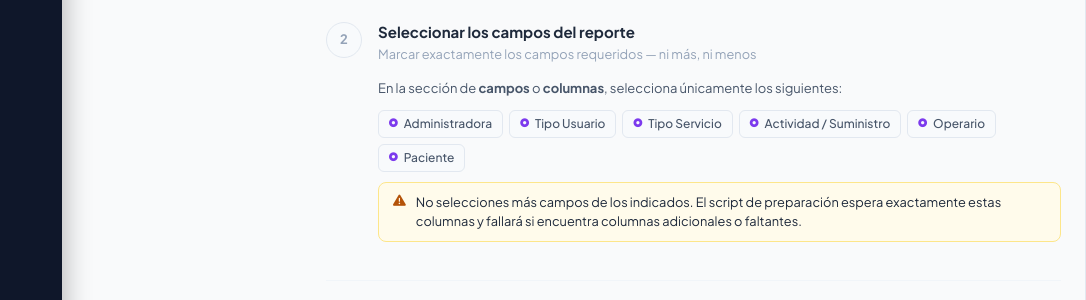
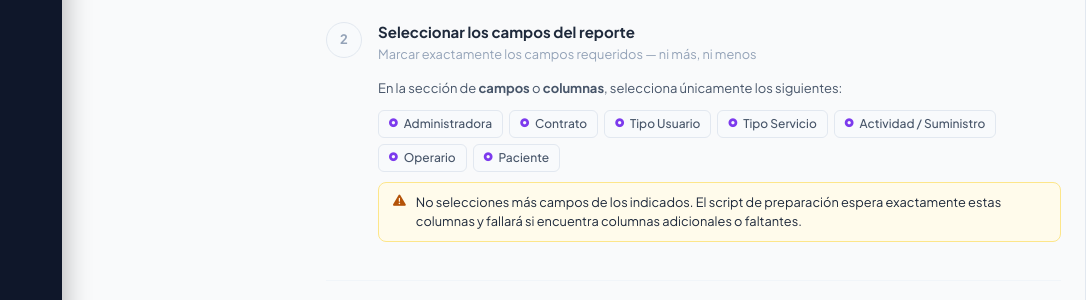
Before and after one commit to SanAfaGal/medical-audit-v2, a FastAPI app: page /help in a window 1280 px wide. Shown: the part 629-929 px from the top of the page, without its empty margins (194-1280 px from the left). Run offline with FastAPI, Linux system fonts and the light colour scheme; data that the repository does not hold is empty; parts of the project's set-up code (start-up, migrations or seed data) failed here and were passed over.

Commit message:
fix(ui): correcciones en templates de audit, help y pipeline
- audit: actualiza placeholder del buscador de facturas
- help: agrega campo Contrato en la lista de columnas requeridas de SIHOS;
  corrige script de Office para renombrar "tipo usuario" → "Tipo" y
  "contrato" → "Contrato" por separado, incluyendo ambas en el orden final
- pipeline: actualiza ícono de MARK_UNKNOWN_DIRS a fa-circle-question

Co-Authored-By: Claude Sonnet 4.6 <noreply@anthropic.com>

```diff
--- a/app/templates/audit/index.html
+++ b/app/templates/audit/index.html
@@ -400,7 +400,7 @@
           <div class="relative">
             <i class="fa-solid fa-magnifying-glass absolute left-2.5 top-1/2 -translate-y-1/2 text-gray-300 text-xs pointer-events-none"></i>
             <input type="text" x-model="searchQuery" @input.debounce.400ms="page=1; loadInvoices()"
-                   placeholder="Factura, paciente…"
+                   placeholder="100000; 100001; ..."
                    class="w-full border border-gray-200 rounded-lg pl-7 pr-2.5 py-1.5 text-xs text-gray-700 focus:ring-2 focus:ring-teal-500 focus:border-teal-400" />
           </div>
         </div>
--- a/app/templates/help/index.html
+++ b/app/templates/help/index.html
@@ -382,6 +382,7 @@
           <p>En la sección de <strong>campos</strong> o <strong>columnas</strong>, selecciona únicamente los siguientes:</p>
           <div class="field-tags">
             <span class="field-tag"><i class="fa-solid fa-circle-dot"></i>Administradora</span>
+            <span class="field-tag"><i class="fa-solid fa-circle-dot"></i>Contrato</span>
             <span class="field-tag"><i class="fa-solid fa-circle-dot"></i>Tipo Usuario</span>
             <span class="field-tag"><i class="fa-solid fa-circle-dot"></i>Tipo Servicio</span>
             <span class="field-tag"><i class="fa-solid fa-circle-dot"></i>Actividad / Suministro</span>
@@ -708,7 +709,8 @@ const OFFICE_SCRIPT = `function main(workbook: ExcelScript.Workbook): void {
     const renameMap: { [key: string]: string } = {
         "num factura": "Factura",
         "admisión": "Admision",
-        "tipo usuario": "Contrato",
+        "tipo usuario": "Tipo",
+        "contrato": "Contrato",
         "tipo servicio": "Servicio",
         "actividad/suministro": "Actividad",
         "operario": "Operario",
@@ -728,7 +730,7 @@ const OFFICE_SCRIPT = `function main(workbook: ExcelScript.Workbook): void {
     // ─── 5. Identificar columnas a conservar por nombre ──────────────────────────
     const headersToKeep: string[] = [
         "Fecha", "Factura", "Admision", "Administradora",
-        "Contrato", "Servicio", "Actividad", "Operario",
+        "Contrato", "Tipo", "Servicio", "Actividad", "Operario",
         "Documento", "Numero", "Paciente",
     ];
 
@@ -796,7 +798,7 @@ const OFFICE_SCRIPT = `function main(workbook: ExcelScript.Workbook): void {
     // ─── 9. Reordenar columnas en memoria ─────────────────────────────────────────
     const desiredOrder: string[] = [
         "FACTURA", "ADMISION", "FECHA", "DOCUMENTO", "NUMERO",
-        "PACIENTE", "ADMINISTRADORA", "CONTRATO", "SERVICIO",
+        "PACIENTE", "ADMINISTRADORA", "CONTRATO", "TIPO", "SERVICIO",
         "ACTIVIDAD", "OPERARIO",
     ];
 
--- a/app/templates/pipeline/index.html
+++ b/app/templates/pipeline/index.html
@@ -862,7 +862,7 @@ function pipeline() {
       { type:'stage', id:'VERIFY_INVOICE_CODE',           label:'Verificar número en PDF',         icon:'fa-solid fa-magnifying-glass',       phaseColor:'#b45309' },
       { type:'stage', id:'CHECK_INVOICE_NUMBER_ON_FILES', label:'Verificar nombres de archivos',   icon:'fa-solid fa-file-circle-check',      phaseColor:'#b45309' },
       { type:'stage', id:'CHECK_DIRS',                    label:'Detectar carpetas faltantes',     icon:'fa-solid fa-folder-minus',           phaseColor:'#b45309' },
-      { type:'stage', id:'MARK_UNKNOWN_DIRS',             label:'Marcar carpetas desconocidas',    icon:'fa-solid fa-folder-xmark',           phaseColor:'#b45309' },
+      { type:'stage', id:'MARK_UNKNOWN_DIRS',             label:'Marcar carpetas desconocidas',    icon:'fa-solid fa-circle-question',           phaseColor:'#b45309' },
       { type:'stage', id:'CHECK_REQUIRED_DOCS',           label:'Verificar documentos requeridos', icon:'fa-solid fa-file-circle-question',   phaseColor:'#b45309' },
       { type:'stage', id:'REVISAR_SOBRANTES',             label:'Revisar archivos sobrantes',      icon:'fa-solid fa-file-circle-exclamation',phaseColor:'#b45309' },
       { type:'stage', id:'VERIFY_CUFE',                   label:'Verificar CUFE',                  icon:'fa-solid fa-qrcode',                 phaseColor:'#b45309' },
```
